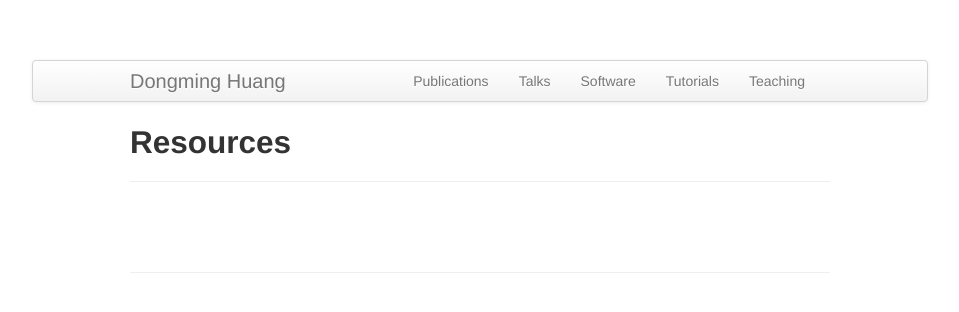
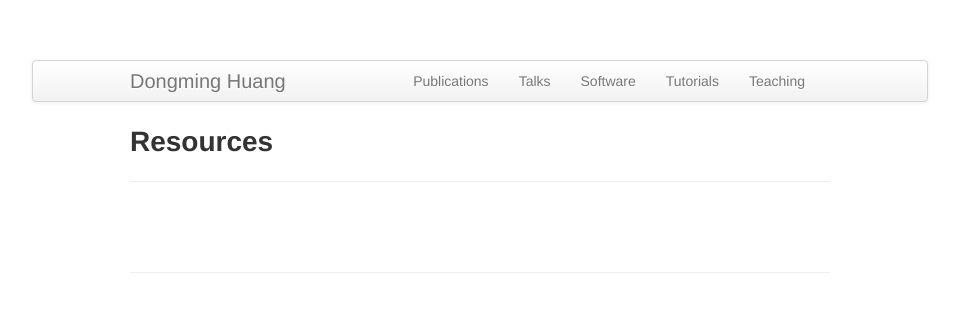
Before and after one commit to stathuang/dmhuang.github.io, a Jekyll site: the page built from pages/tutorials.md, in a window 1280 px wide. Shown: the top 312 px of the page, without its empty margins (160-1119 px from the left). Built offline with Jekyll 4.4.1, drawn with Linux system fonts in a browser that asks for light colours.

Commit message:
Update style.css

```diff
--- a/assets/themes/twitter/css/style.css
+++ b/assets/themes/twitter/css/style.css
@@ -89,6 +89,14 @@
     font-size: 3em;
     font-family:'Helvetica', 'Arial', 'Sans-Serif';
 }
+h2 {
+    font-size: 2em;
+    font-family:'Helvetica', 'Arial', 'Sans-Serif';
+}
+h3 {
+    font-size: 1.2em;
+    font-family:'Helvetica', 'Arial', 'Sans-Serif';
+}
 p {
     font-size: 1.5em;
     line-height: 1.4em;
```
